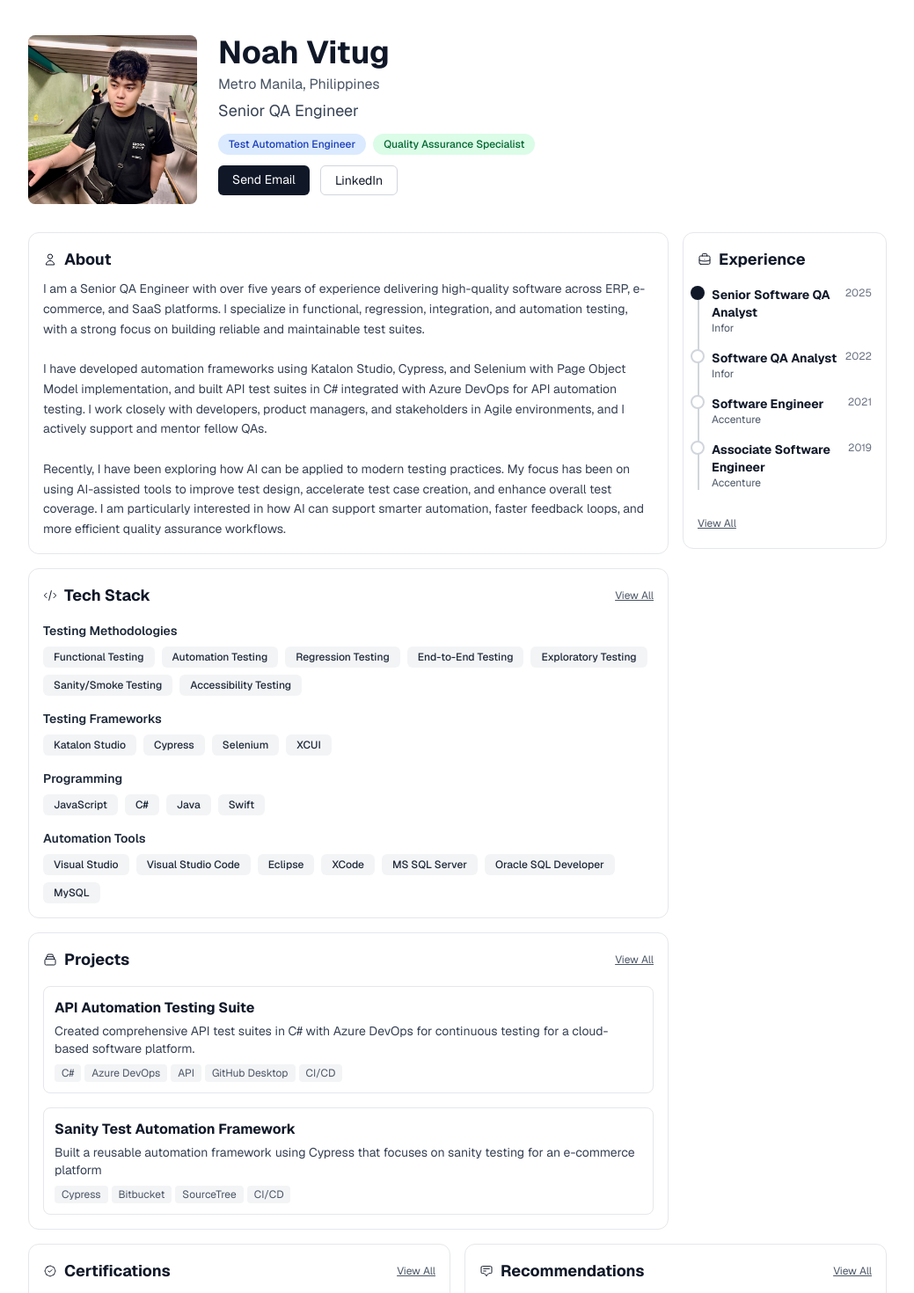
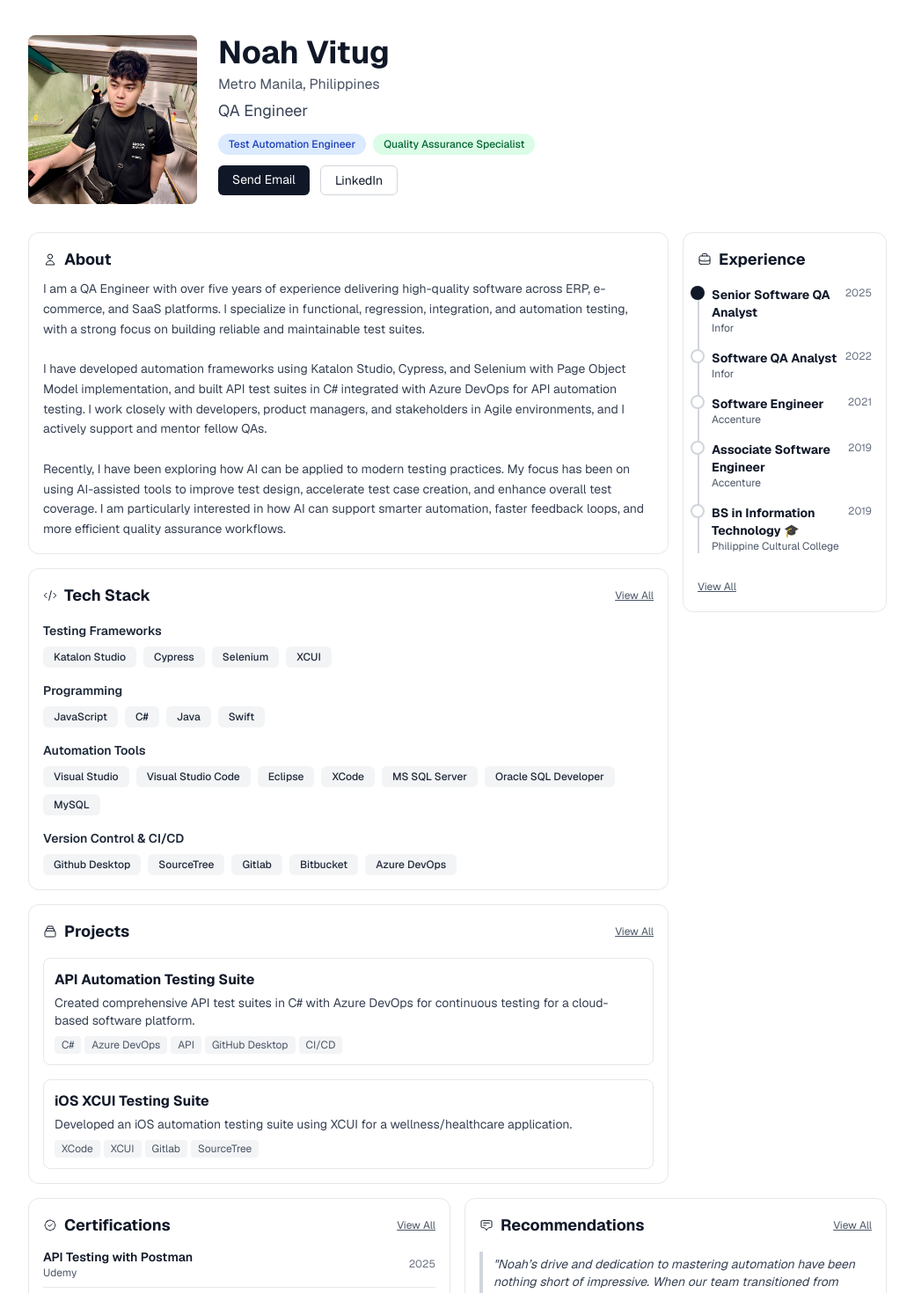
Before and after one commit to jndtv2g/resume-website, a Next.js app: page / in a window 1280 px wide. Shown: the top 1470 px of the page at 88% size, without its empty margins (120-1159 px from the left). Built offline with nearby package versions, Linux system fonts and the light colour scheme.

Commit message:
Additional changes to About, Tech Stack, Experience, Projects

```diff
--- a/app/layout.tsx
+++ b/app/layout.tsx
@@ -14,7 +14,7 @@ const geistMono = Geist_Mono({
 });
 
 export const metadata: Metadata = {
-  title: "Noah Vitug - Senior QA Engineer",
+  title: "Noah Vitug - QA Engineer",
   description: "QA Automation Engineer specializing in test automation frameworks, API testing, and continuous integration. Building quality software through automation and precision.",
 };
 
--- a/components/About.tsx
+++ b/components/About.tsx
@@ -10,7 +10,7 @@ export default function About() {
         <h2 className="text-lg font-bold">About</h2>
       </div>
       <p className="text-sm text-gray-700 leading-relaxed">
-      I am a Senior QA Engineer with over five years of experience delivering high-quality software across ERP, e-commerce, and SaaS platforms. I specialize in functional, regression, integration, and automation testing, with a strong focus on building reliable and maintainable test suites. <br/><br/>
+      I am a QA Engineer with over five years of experience delivering high-quality software across ERP, e-commerce, and SaaS platforms. I specialize in functional, regression, integration, and automation testing, with a strong focus on building reliable and maintainable test suites. <br/><br/>
       I have developed automation frameworks using Katalon Studio, Cypress, and Selenium with Page Object Model implementation, and built API test suites in C# integrated with Azure DevOps for API automation testing. I work closely with developers, product managers, and stakeholders in Agile environments, and I actively support and mentor fellow QAs.
       <br/><br/>
       Recently, I have been exploring how AI can be applied to modern testing practices. My focus has been on using AI-assisted tools to improve test design, accelerate test case creation, and enhance overall test coverage. I am particularly interested in how AI can support smarter automation, faster feedback loops, and more efficient quality assurance workflows.
--- a/components/Hero.tsx
+++ b/components/Hero.tsx
@@ -21,7 +21,7 @@ export default function Hero() {
           Metro Manila, Philippines
         </p>
         <p className="text-base md:text-lg text-gray-700 mb-3">
-          Senior QA Engineer
+          QA Engineer
         </p>
 
         <div className="flex flex-wrap justify-center md:justify-start gap-2 mb-3">
--- a/data/experience.ts
+++ b/data/experience.ts
@@ -44,5 +44,14 @@ export const experienceList = [
       "Participated in Agile sprint planning and daily standups.",
       "Learned fundamentals of software testing and quality assurance."
     ]
+  },
+  {
+    role: "BS in Information Technology 🎓",
+    company: "Philippine Cultural College",
+    year: "2019",
+    period: "June 2015 – April 2019",
+    details: [
+      //
+    ]
   }
 ];
--- a/data/projects.ts
+++ b/data/projects.ts
@@ -4,6 +4,12 @@ export const projectsList = [
     description: "Created comprehensive API test suites in C# with Azure DevOps for continuous testing for a cloud-based software platform.",
     link: "#",
     tags: ["C#", "Azure DevOps", "API", "GitHub Desktop", "CI/CD"]
+  },
+  {
+    name: "iOS XCUI Testing Suite",
+    description: "Developed an iOS automation testing suite using XCUI for a wellness/healthcare application.",
+    link: "#",
+    tags: ["XCode", "XCUI", "Gitlab", "SourceTree"]
   },
   {
     name: "Sanity Test Automation Framework",
--- a/data/techStack.ts
+++ b/data/techStack.ts
@@ -1,9 +1,9 @@
 export const techStack = {
-  "Testing Methodologies": ["Functional Testing", "Automation Testing", "Regression Testing", "End-to-End Testing", "Exploratory Testing", "Sanity/Smoke Testing", "Accessibility Testing"],
   "Testing Frameworks": ["Katalon Studio", "Cypress", "Selenium", "XCUI"],
   "Programming": ["JavaScript", "C#", "Java", "Swift"],
   "Automation Tools": ["Visual Studio", "Visual Studio Code", "Eclipse", "XCode", "MS SQL Server", "Oracle SQL Developer", "MySQL"],
   "Version Control & CI/CD": ["Github Desktop", "SourceTree", "Gitlab", "Bitbucket", "Azure DevOps"],
+  "Testing Methodologies": ["Functional Testing", "Automation Testing", "Regression Testing", "End-to-End Testing", "Exploratory Testing", "Sanity/Smoke Testing", "Accessibility Testing"],
   "Test Management": ["TestRail", "Zephyr", "BrowserStack", "Qase.io", "Azure DevOps"],
   "Defect Management": ["Jira", "ClickUp", "Azure DevOps"],
   "Debugging & Monitoring Tools": ["Fiddler", "Sumo Logic", "Screencopy", "Vysor", "Laravel Telescope", "Postman"],
```
